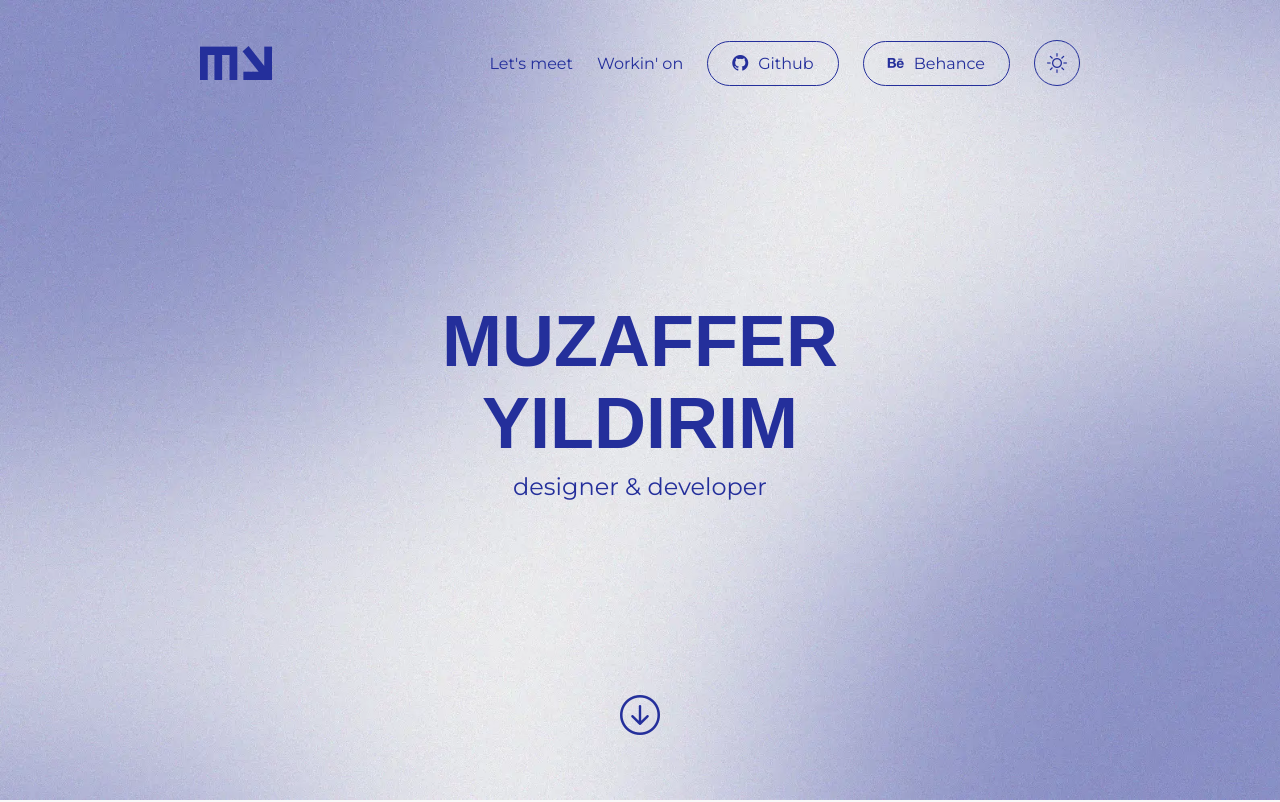
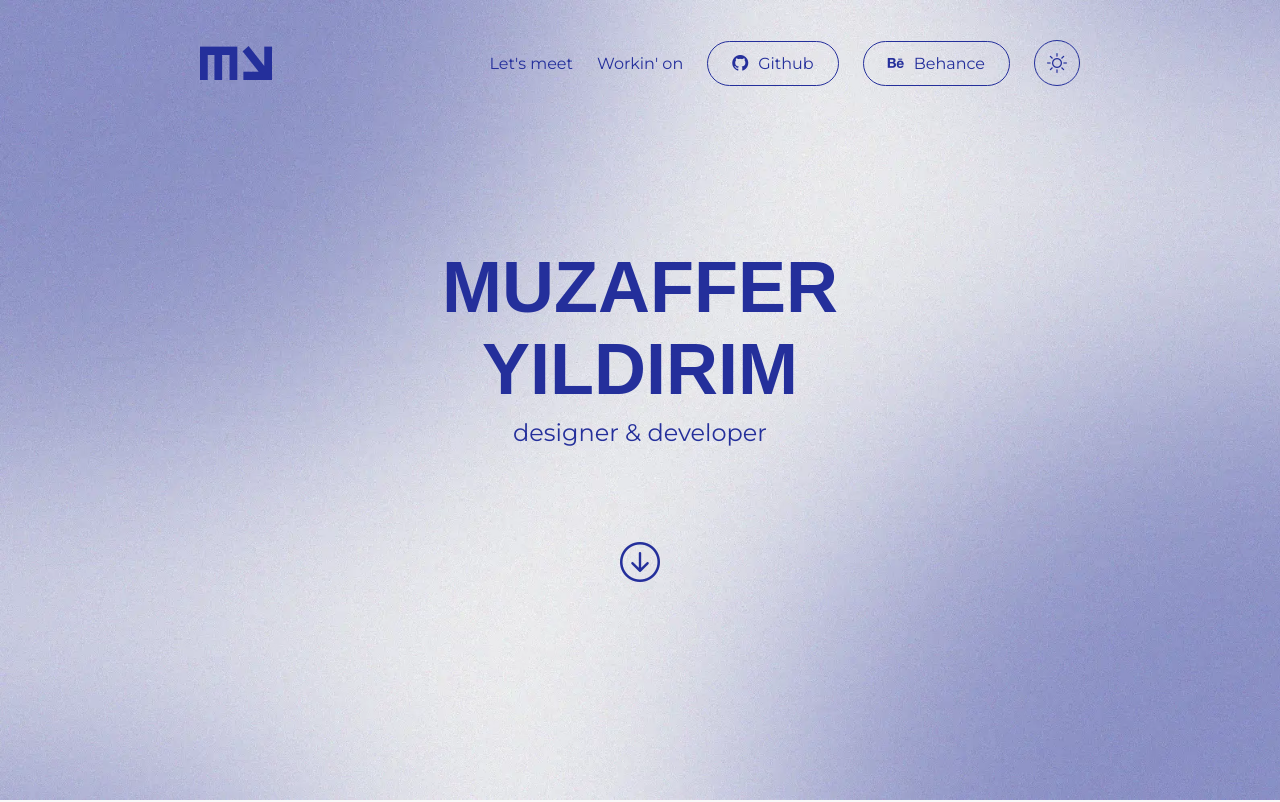
Before and after one commit to enesmuzaffer22/portfolio-web-page, a React (Create React App) app: page / in a window 1280 px wide. Shown: the top 802 px of the page. Built offline with nearby package versions, Linux system fonts and the light colour scheme; a web font is replaced by a local one.

Commit message:
added animation for arrow down

```diff
--- a/src/components/HeadContainer.jsx
+++ b/src/components/HeadContainer.jsx
@@ -16,11 +16,10 @@ function HeadContainer() {
             <div className="hero">
                 <h1>MUZAFFER<br></br>YILDIRIM</h1>
                 <p>designer & developer</p>
-            </div>
 
-
-            <div className="arrow-down">
-                <i class="bi bi-arrow-down-circle" onClick={scrollDown}></i>
+                <div className="arrow-down">
+                    <i class="bi bi-arrow-down-circle" onClick={scrollDown}></i>
+                </div>
             </div>
         </div>
     )
--- a/src/css/dark-theme.scss
+++ b/src/css/dark-theme.scss
@@ -58,11 +58,10 @@ $dark-theme-blue-light: #151937;
                 color: white;
             }
 
-        }
-
-        .arrow-down {
-            i {
-                color: white;
+            .arrow-down {
+                i {
+                    color: white;
+                }
             }
         }
     }
--- a/src/css/main.scss
+++ b/src/css/main.scss
@@ -141,20 +141,22 @@ header {
             text-align: center;
         }
 
-    }
+        .arrow-down {
+            margin-top: 52px;
+            animation: bounce 0.7s infinite;
+            position: relative;
+            animation-direction: alternate;
 
-    .arrow-down {
-        height: 100vh;
-        position: absolute;
-        display: flex;
-        align-items: end;
-        padding: 0 0 60px 0;
-        z-index: 0;
+            i {
+                font-size: 40px;
+                color: $blue;
+                cursor: pointer;
+            }
+        }
 
-        i {
-            font-size: 40px;
-            color: $blue;
-            cursor: pointer;
+        @keyframes bounce {
+            from {top: 0;}
+            to {top: 40px;}
         }
     }
 }
```
